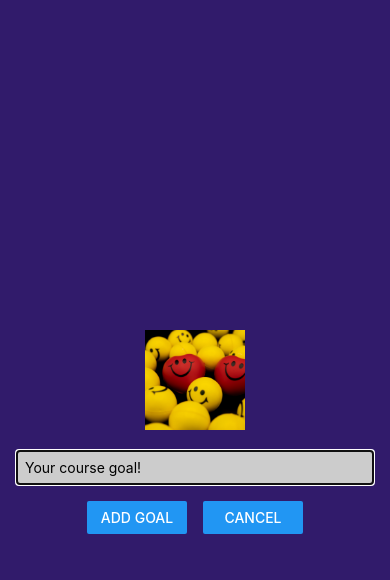
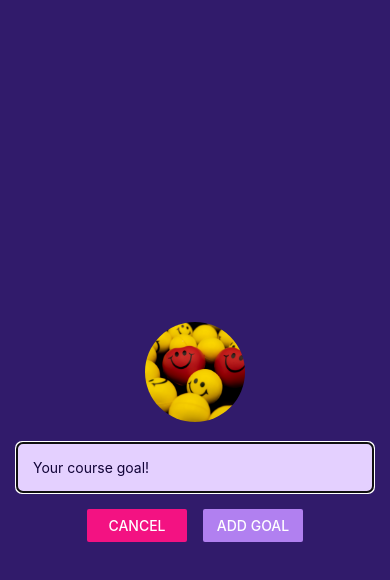
Before and after one commit to ihor-vip/ReactNative__Todo_list, a React Native app: screen / in a window 390 px wide. Both pictures are taken after a click on the button "ADD NEW GOAL". Shown: the top 580 px of the page. Built offline with nearby package versions, Linux system fonts and the light colour scheme.

Commit message:
playing with styling

```diff
--- a/App.js
+++ b/App.js
@@ -33,7 +33,7 @@ export default function App() {
         <View style={styles.appContainer}>
             <Button
                 title='Add New Goal'
-                color='#5e0acc'
+                color='#a065ec'
                 onPress={startAddGoalHandler}
             />
 
@@ -66,7 +66,8 @@ const styles = StyleSheet.create({
     appContainer: {
         flex: 1,
         paddingTop: 50,
-        paddingHorizontal: 16
+        paddingHorizontal: 16,
+        backgroundColor: '#1e085a'
     },
     goalsContainer: {
         flex: 5
--- a/app.json
+++ b/app.json
@@ -5,6 +5,7 @@
     "version": "1.0.0",
     "orientation": "portrait",
     "icon": "./assets/icon.png",
+    "backgroundColor": "#1e085a",
     "userInterfaceStyle": "light",
     "splash": {
       "image": "./assets/splash.png",
--- a/components/GoalInput.js
+++ b/components/GoalInput.js
@@ -26,11 +26,11 @@ function GoalInput(props) {
 
                 <View style={styles.buttonContainer}>
                     <View style={styles.button}>
-                        <Button title='Add Goal' onPress= {addGoalHandler}/>
+                        <Button title='Cancel' onPress={props.onCancel}  color='#f31282'/>
                     </View>
 
                     <View style={styles.button}>
-                        <Button title='Cancel' onPress={props.onCancel} />
+                        <Button title='Add Goal' onPress= {addGoalHandler} color='#b180f0'/>
                     </View>
                 </View>
             </View>
@@ -51,13 +51,17 @@ const styles = StyleSheet.create({
     image: {
       width: 100,
       height: 100,
-      margin: 20
+      margin: 20,
+      borderRadius: 50
     },
     textInput: {
         borderWidth: 1,
-        backgroundColor: '#cccccc',
+        borderColor: '#e4d0ff',
+        backgroundColor: '#e4d0ff',
+        color: '#120438',
+        borderRadius: 6,
         width: '100%',
-        padding: 8
+        padding: 16
     },
     buttonContainer: {
         marginTop: 16,
```
